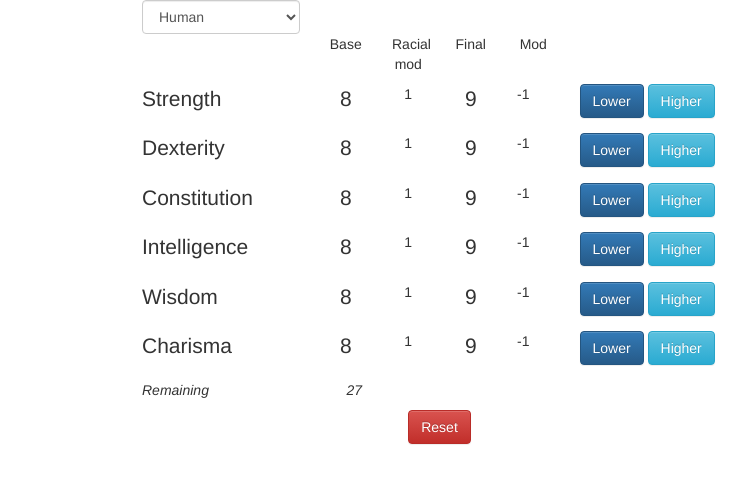
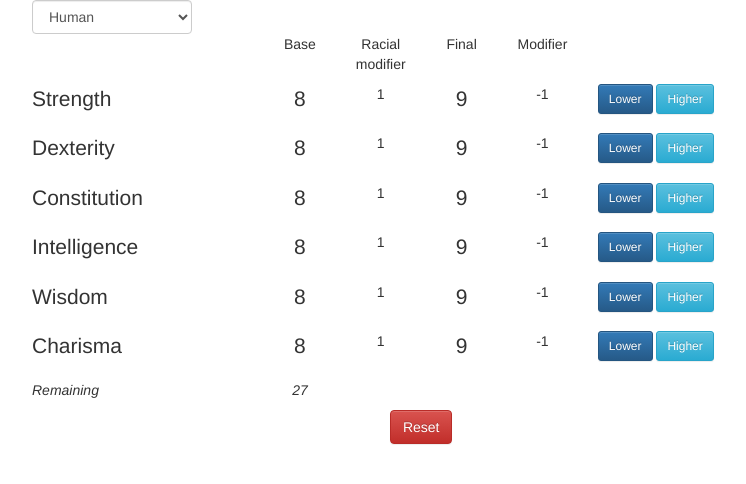
Before and after one commit to cleggatt/dnd-stats-calc, a plain HTML site: page index.html in a window 1280 px wide. Shown: the whole page, without its empty margins (138-884 px from the left). Drawn offline with nearby package versions, Linux system fonts and the light colour scheme.

Commit message:
Improve layout for xs devices.

```diff
--- a/index.html
+++ b/index.html
@@ -9,9 +9,9 @@
     <link rel="stylesheet" href="https://maxcdn.bootstrapcdn.com/bootstrap/3.3.4/css/bootstrap-theme.min.css">
 
     <style type="text/css">
-        @media (min-width: 768px) {
+        @media (min-width: 992px) {
             .container {
-                width: 750px;
+                width: 970px;
             }
         }
         .error {
@@ -25,9 +25,12 @@
 </head>
 <body>
     <div class="container" ng-controller="StatsController">
+        <form class="form-inline">
             <div class="row">
-            <div class="col-xs-3">
+                <div class="col-xs-12">
+                        <div class="form-group">
                             <select class="form-control" ng-options="race.label for race in races" ng-model="selectedRace" ng-model="selectedRace" ng-change="changeRace()"></select>
+                        </div>
                 </div>
             </div>
             <div class="row">
@@ -35,13 +38,13 @@
                     <p class="text-center">Base</p>
                 </div>
                 <div class="col-xs-1">
-                <p class="text-center" ng-class="modError ? 'error' : ''">Racial mod</p>
+                    <p class="text-center hidden-xs" ng-class="modError ? 'error' : ''">Racial modifier</p>
                 </div>
                 <div class="col-xs-1">
                     <p class="text-center">Final</p>
                 </div>
                 <div class="col-xs-1">
-                <p class="text-center">Mod</p>
+                    <p class="text-center hidden-xs">Modifier</p>
                 </div>
             </div>
             <div class="row">
@@ -61,11 +64,13 @@
                     <p class="text-center lead">{{modifiedStats.str}}</p>
                 </div>
                 <div class="col-xs-1">
+                    <p class="text-center">
                         <span ng-show="(mods.str > 0)">+</span>{{mods.str}}
+                    </p>
                 </div>
                 <div class="col-xs-5">
-                <input class="btn btn-primary" type="button" value="Lower" ng-click="dec('str')">
-                <input class="btn btn-info" type="button" value="Higher" ng-click="inc('str')">
+                    <input class="btn btn-primary btn-sm" type="button" value="Lower" ng-click="dec('str')">
+                    <input class="btn btn-info btn-sm" type="button" value="Higher" ng-click="inc('str')">
                 </div>
             </div>
             <div class="row">
@@ -85,11 +90,13 @@
                     <p class="text-center lead">{{modifiedStats.dex}}</p>
                 </div>
                 <div class="col-xs-1">
+                    <p class="text-center">
                         <span ng-show="(mods.dex > 0)">+</span>{{mods.dex}}
+                    </p>
                 </div>
                 <div class="col-xs-5">
-                <input class="btn btn-primary" type="button" value="Lower" ng-click="dec('dex')">
-                <input class="btn btn-info" type="button" value="Higher" ng-click="inc('dex')">
+                    <input class="btn btn-primary btn-sm" type="button" value="Lower" ng-click="dec('dex')">
+                    <input class="btn btn-info btn-sm" type="button" value="Higher" ng-click="inc('dex')">
                 </div>
             </div>
             <div class="row">
@@ -109,11 +116,13 @@
                     <p class="text-center lead">{{modifiedStats.con}}</p>
                 </div>
                 <div class="col-xs-1">
+                    <p class="text-center">
                         <span ng-show="(mods.con > 0)">+</span>{{mods.con}}
+                    </p>
                 </div>
                 <div class="col-xs-5">
-                <input class="btn btn-primary" type="button" value="Lower" ng-click="dec('con')">
-                <input class="btn btn-info" type="button" value="Higher" ng-click="inc('con')">
+                    <input class="btn btn-primary btn-sm" type="button" value="Lower" ng-click="dec('con')">
+                    <input class="btn btn-info btn-sm" type="button" value="Higher" ng-click="inc('con')">
                 </div>
             </div>
             <div class="row">
@@ -133,11 +142,13 @@
                     <p class="text-center lead">{{modifiedStats.int}}</p>
                 </div>
                 <div class="col-xs-1">
+                    <p class="text-center">
                         <span ng-show="(mods.int > 0)">+</span>{{mods.int}}
+                    </p>
                 </div>
                 <div class="col-xs-5">
-                <input class="btn btn-primary" type="button" value="Lower" ng-click="dec('int')">
-                <input class="btn btn-info" type="button" value="Higher" ng-click="inc('int')">
+                    <input class="btn btn-primary btn-sm" type="button" value="Lower" ng-click="dec('int')">
+                    <input class="btn btn-info btn-sm" type="button" value="Higher" ng-click="inc('int')">
                 </div>
             </div>
             <div class="row">
@@ -157,11 +168,13 @@
                     <p class="text-center lead">{{modifiedStats.wis}}</p>
                 </div>
                 <div class="col-xs-1">
+                    <p class="text-center">
                         <span ng-show="(mods.wis > 0)">+</span>{{mods.wis}}
+                    </p>
                 </div>
                 <div class="col-xs-5">
-                <input class="btn btn-primary" type="button" value="Lower" ng-click="dec('wis')">
-                <input class="btn btn-info" type="button" value="Higher" ng-click="inc('wis')">
+                    <input class="btn btn-primary btn-sm" type="button" value="Lower" ng-click="dec('wis')">
+                    <input class="btn btn-info btn-sm" type="button" value="Higher" ng-click="inc('wis')">
                 </div>
             </div>
             <div class="row">
@@ -181,11 +194,13 @@
                     <p class="text-center lead">{{modifiedStats.cha}}</p>
                 </div>
                 <div class="col-xs-1">
+                    <p class="text-center">
                         <span ng-show="(mods.cha > 0)">+</span>{{mods.cha}}
+                    </p>
                 </div>
                 <div class="col-xs-5">
-                <input class="btn btn-primary" type="button" value="Lower" ng-click="dec('cha')">
-                <input class="btn btn-info" type="button" value="Higher" ng-click="inc('cha')">
+                    <input class="btn btn-primary btn-sm" type="button" value="Lower" ng-click="dec('cha')">
+                    <input class="btn btn-info btn-sm" type="button" value="Higher" ng-click="inc('cha')">
                 </div>
             </div>
             <div class="row">
@@ -193,7 +208,10 @@
                     <em ng-class="(points < 0) ? 'error' : ''">Remaining</em>
                 </div>
                 <div class="col-xs-1">
-                <p class="text-right" ng-class="(points < 0) ? 'error' : ''"><em>{{points}}</em></p>
+                    <p class="text-center" ng-class="(points < 0) ? 'error' : ''"><em>{{points}}</em></p>
+                </div>
+                <div class="col-xs-1">
+                    <p class="text-center error visible-xs " ng-show="modError">X</p>
                 </div>
             </div>
             <div class="row">
@@ -203,6 +221,7 @@
                     </p>
                 </div>
             </div>
+        </form>
     </div>
 </body>
 </html>
```
Lines whose indentation alone changed are shown as unchanged.
